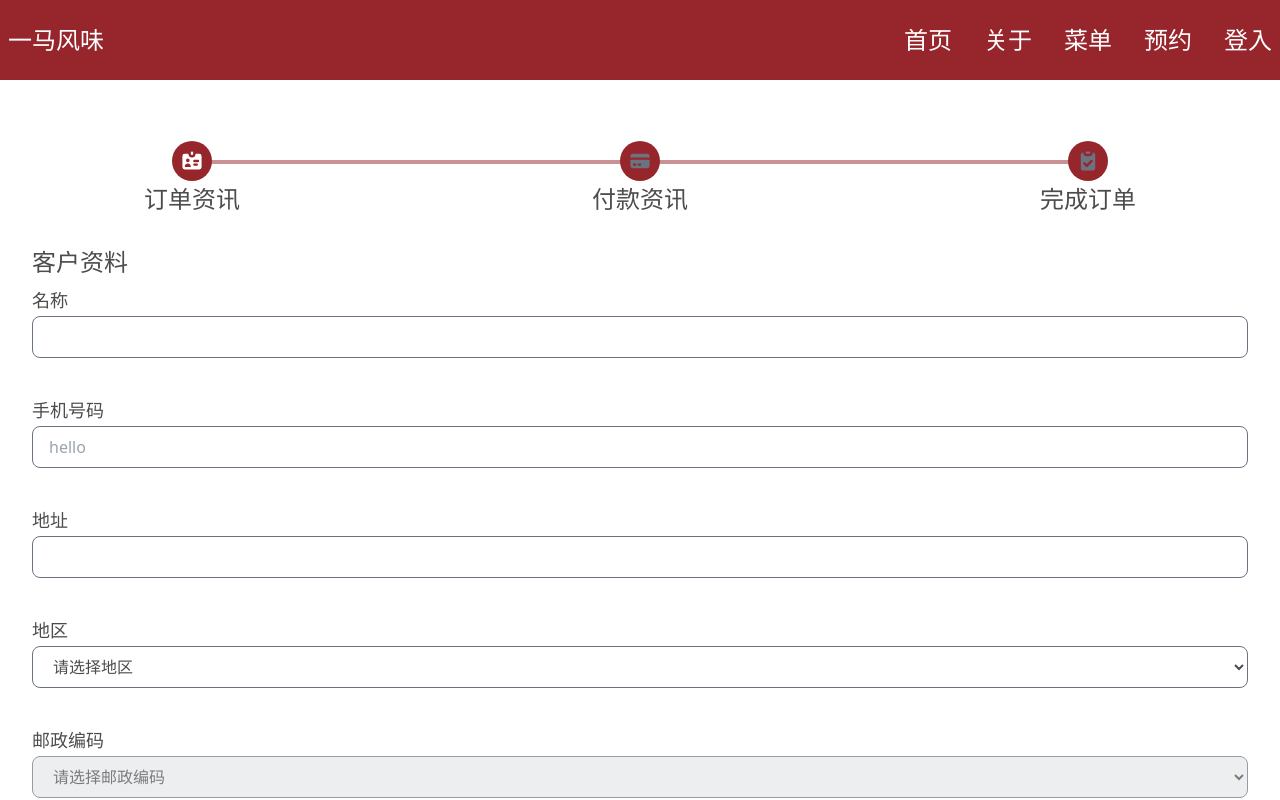
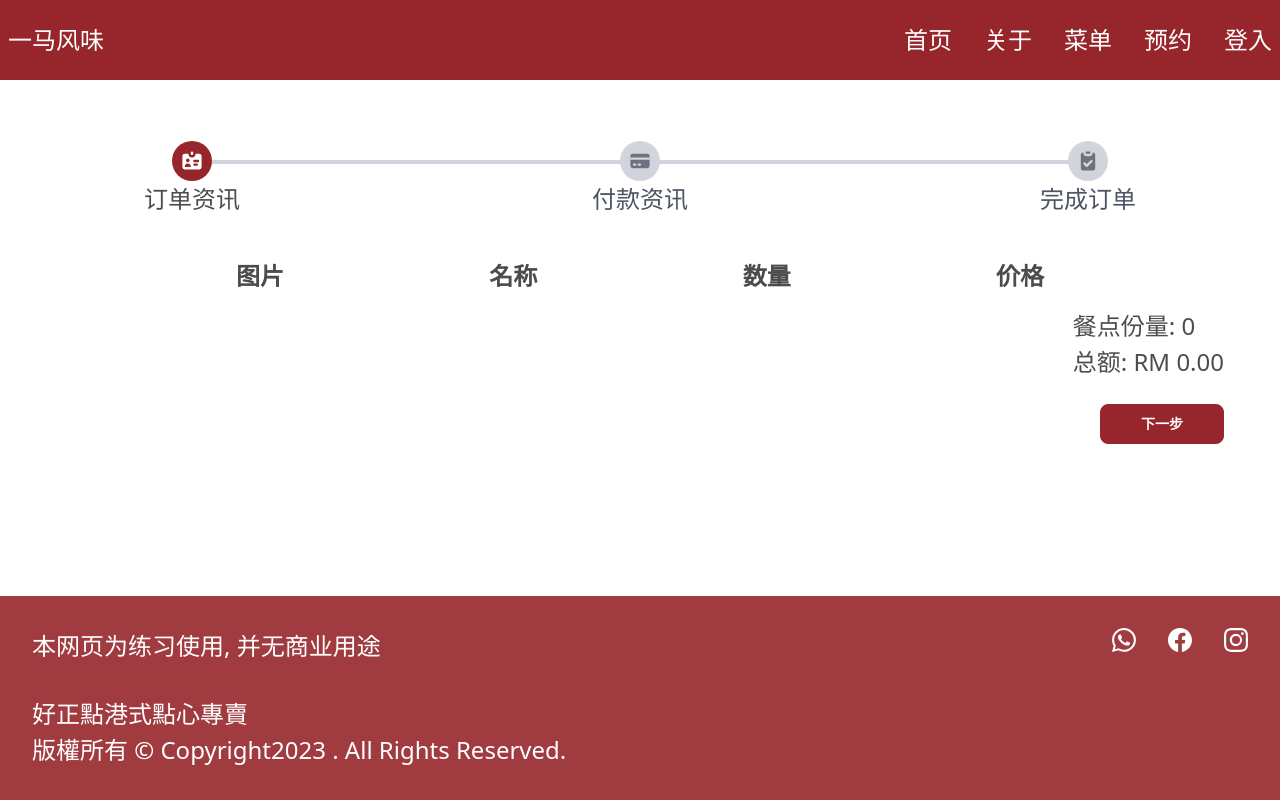
Before and after one commit to SecYJ/react-restaurant, a React (Vite) app: page /checkout in a window 1280 px wide. Shown: the top 800 px of the page. Built offline with nearby package versions, Linux system fonts and the light colour scheme.

Commit message:
Fixed filterOperationDay on calendar and shalow animate width on the step nav

```diff
--- a/package.json
+++ b/package.json
@@ -12,8 +12,10 @@
         "@tanstack/react-query": "^4.28.0",
         "@tanstack/react-query-devtools": "^4.28.0",
         "axios": "^1.3.4",
+        "date-fns": "^2.29.3",
         "framer-motion": "^10.9.1",
         "react": "^18.2.0",
+        "react-datepicker": "^4.11.0",
         "react-dom": "^18.2.0",
         "react-hook-form": "^7.43.8",
         "react-icons": "^4.7.1",
--- a/src/components/MultiStepForm/DetailsForm.jsx
+++ b/src/components/MultiStepForm/DetailsForm.jsx
@@ -1,10 +1,13 @@
-import { useCallback } from "react";
+import { useCallback, useEffect, useState } from "react";
 import { useForm } from "react-hook-form";
+import { getDay, getHours, getMinutes, setDay, setHours } from "date-fns/esm";
+import DatePicker from "react-datepicker";
+import "react-datepicker/dist/react-datepicker.css";
 import Button from "../Button";
 import { POSTCODE_LISTS } from "../../constants/postcodeStateList";
 import { error, inputStyles } from "./formStyles";
 
-const DetailsForm = ({ onNextClick }) => {
+const DetailsForm = ({ onNextClick, onStepChange }) => {
     const {
         register,
         formState: { errors },
@@ -12,7 +15,12 @@ const DetailsForm = ({ onNextClick }) => {
         watch,
     } = useForm();
 
+    const [startDate, setStartDate] = useState(new Date());
+
     const watchArea = watch("area");
+    const watchDelivery = watch("delivery-select");
+
+    console.log(watchDelivery);
 
     const areaAvailability = watchArea
         ? POSTCODE_LISTS.find((a) => a.name === watchArea)
@@ -33,14 +41,61 @@ const DetailsForm = ({ onNextClick }) => {
         // e.preventDefault();
     };
 
+    const filterOperationHours = (time) => {
+        // console.log(isBefore(new Date(), time));
+        // console.log(getHours(time));
+        const currentDate = new Date();
+        // const hours = getHours(time);
+        // console.log(hours);
+
+        // const year = getYear(time);
+        // const month = getMonth(time)
+
+        // const t = setHours(new Date(format(time, "YYYY,")));
+        // const startHours = setHours(new Date())
+
+        console.log(getHours(time), getMinutes(time));
+        const hours = getHours(time);
+
+        // return (
+        //     hours >= 6 && hours <= 13 && hours > 6 && getMinutes(time) === 30
+        // );
+
+        // TODO: fix later, got bugs here
         return (
-        <div>
+            (hours === 6 && getMinutes(time) === 30) ||
+            (hours > 6 && hours <= 13) ||
+            currentDate.getTime() > time.getTime()
+        );
+
+        // NOTE: turn below on if later wnat to recover
+        // return time > 6 && hours < 13;
+        // const selectedDate = new Date(time);
+        // const afterFiveMinutes = setMinutes(new Date(), 31);
+        // console.log(afterFiveMinutes);
+        // return currentDate.getTime() < selectedDate.getTime();
+        // return (
+        //     currentDate.getTime() < selectedDate.getTime()
+        // currentDate.getTime() < new Date(afterFiveMinutes).getTime()
+        // );
+    };
+
+    const filterOperationDay = (date) => {
+        const day = getDay(date);
+        const currentTime = new Date().getTime();
+        const weekTime = setDay(new Date(), 7);
+
+        return (
+            day !== 1 &&
+            currentTime < date.getTime() &&
+            date.getTime() < weekTime.getTime()
+        );
+    };
+
+    return (
+        <div className="mx-auto max-w-4xl">
             <h1>客户资料</h1>
-            <form
-                // className="mt-8 grid grid-cols-2 gap-10"
-                className="space-y-8"
-                onSubmit={handleSubmit(submit)}
-            >
+            <form className="space-y-8" onSubmit={handleSubmit(submit)}>
                 <div className="">
                     <label htmlFor="username" className="text-lg">
                         名称
@@ -81,10 +136,34 @@ const DetailsForm = ({ onNextClick }) => {
                     )}
                 </div>
 
-                <div className="col-span-full">
-                    <label className="text-lg">地址</label>
+                <div>
+                    <label htmlFor="delivery-select" className="text-lg">
+                        选择配送方式
+                    </label>
+                    <select
+                        {...register("delivery-select")}
+                        id="delivery-select"
+                        className={`${inputStyles} bg-transparent`}
+                    >
+                        <option value="">请选择配送方式</option>
+                        <option value="pickup">自取</option>
+                        <option
+                            value="delivery"
+                            title="(总额超过 RM 15) 免运费"
+                        >
+                            外卖服务
+                        </option>
+                    </select>
+                </div>
+
+                {watchDelivery === "delivery" && (
+                    <div>
+                        <label className="text-lg" htmlFor="address">
+                            地址
+                        </label>
                         <input
                             type="text"
+                            id="address"
                             {...register("address", {
                                 required: {
                                     value: true,
@@ -97,7 +176,9 @@ const DetailsForm = ({ onNextClick }) => {
                             <p className={error}>{errors.address.message}</p>
                         )}
                     </div>
-                <div className="">
+                )}
+                {watchDelivery === "delivery" && (
+                    <div>
                         <label htmlFor="area" className="text-lg">
                             地区
                         </label>
@@ -123,7 +204,9 @@ const DetailsForm = ({ onNextClick }) => {
                             <p className={error}>{errors.area.message}</p>
                         )}
                     </div>
-                <div className="">
+                )}
+                {watchDelivery === "delivery" && (
+                    <div>
                         <label htmlFor="area" className="text-lg">
                             邮政编码
                         </label>
@@ -154,27 +237,29 @@ const DetailsForm = ({ onNextClick }) => {
                             <p className={error}>{errors.postcode.message}</p>
                         )}
                     </div>
-
-                <Button outline className="w-full">
-                    下一步
+                )}
+                <div>
+                    <DatePicker
+                        className="border border-gray-300"
+                        showTimeSelect
+                        filterTime={filterOperationHours}
+                        filterDate={filterOperationDay}
+                        selected={startDate}
+                        onChange={(date) => setStartDate(date)}
+                        dateFormat="dd/MM/yyyy h:mm aa"
+                        // maxDate={addDays(new Date(), 7)}
+                        // minDate={subDays(new Date(), 0)}
+                    />
+                </div>
+                <div className="flex justify-between">
+                    <Button outline onClick={() => onStepChange(0)}>
+                        返回
                     </Button>
+                    <Button onClick={() => onStepChange(2)}>下一步</Button>
+                </div>
             </form>
         </div>
     );
 };
 
 export default DetailsForm;
-
-/*
-    Use a variable to control the transition of horizontal angle.
-    const [step, setStep] = useState(0)
-
-    My idea be like =
-    AnimatePrecense start
-        component 1
-        component 2
-        component 3
-    AnimatePrecense end
-
-
-*/
--- a/src/components/MultiStepForm/MultiStepForm.jsx
+++ b/src/components/MultiStepForm/MultiStepForm.jsx
@@ -15,22 +15,24 @@ import OrderOverviewTable from "./OrderOverviewTable";
 
 const MultiStepForm = () => {
     const { cart } = useCartCtx();
-    const [step, setStep] = useState(1);
+    const [step, setStep] = useState(0);
 
     return (
         <div className="container my-20">
-            <MultiStepNav />
-            <div
-                className="mx-auto mt-20"
-                // <div className="mt-20 grid grid-cols-[1fr_25%] gap-8"
-            >
-                {/* <OrderOverviewTable /> */}
-                <DetailsForm />
+            <MultiStepNav step={step} />
+            <motion.div className="mx-auto mt-20">
+                {step === 0 ? (
+                    <OrderOverviewTable onStepChange={setStep} />
+                ) : step === 1 ? (
+                    <DetailsForm onStepChange={setStep} />
+                ) : (
+                    <Success />
+                )}
                 {/* <div className="relative max-h-[700px] overflow-auto pr-3 [scrollbar-width:thin]">
 
                     {cart.length > 0 && <FormCartTotal />}
                 </div> */}
-            </div>
+            </motion.div>
         </div>
     );
 };
--- a/src/components/MultiStepForm/MultiStepNav.jsx
+++ b/src/components/MultiStepForm/MultiStepNav.jsx
@@ -1,8 +1,16 @@
+import { useEffect } from "react";
 import { stepOneSvg, stepThreeSvg, stepTwoSvg } from "./formStyles";
 
-const MultipleStepNav = () => {
+const MultipleStepNav = ({ step }) => {
     return (
-        <div className="relative mx-auto h-1 max-w-4xl bg-primary/50">
+        <div className="relative mx-auto h-1 max-w-4xl bg-gray-300">
+            <div
+                className="absolute top-0 left-0 h-1 bg-primary transition-all"
+                style={{
+                    width: Math.floor((100 / 2) * step) + "%",
+                    // width: 100,
+                }}
+            />
             <ul className="flex -translate-y-1/4 justify-between">
                 <li className="grid -translate-x-1/2 justify-items-center">
                     <div className="grid h-10 w-10 place-items-center rounded-full bg-primary text-white">
@@ -11,16 +19,24 @@ const MultipleStepNav = () => {
                     <p>订单资讯</p>
                 </li>
                 <li className="grid justify-items-center">
-                    <div className="grid h-10 w-10 place-items-center rounded-full bg-primary text-white">
+                    <div
+                        className={`${
+                            step >= 1 ? "bg-primary" : "bg-gray-300"
+                        } grid h-10 w-10 place-items-center rounded-full text-white`}
+                    >
                         {stepTwoSvg}
                     </div>
-                    <p>付款资讯</p>
+                    <p className="text-gray-600">付款资讯</p>
                 </li>
                 <li className="grid translate-x-1/2 justify-items-center">
-                    <div className="grid h-10 w-10 place-items-center rounded-full bg-primary text-white">
+                    <div
+                        className={`${
+                            step >= 2 ? "bg-primary" : "bg-gray-300"
+                        } grid h-10 w-10 place-items-center rounded-full text-white`}
+                    >
                         {stepThreeSvg}
                     </div>
-                    <p>完成订单</p>
+                    <p className="text-gray-600">完成订单</p>
                 </li>
             </ul>
         </div>
--- a/src/components/MultiStepForm/OrderOverviewTable.jsx
+++ b/src/components/MultiStepForm/OrderOverviewTable.jsx
@@ -2,7 +2,7 @@ import { useCartCtx } from "../../contexts/CartCtx";
 import Button from "../Button";
 import CartButton from "../cart/CartButton";
 
-const OrderOverviewTable = () => {
+const OrderOverviewTable = ({ onStepChange }) => {
     const { cart, totalUnits, totalAmount, updateCartItem, deleteCartItem } =
         useCartCtx();
 
@@ -74,7 +74,7 @@ const OrderOverviewTable = () => {
                                         />
                                     </div>
                                 </td>
-                                <td>{orderQty * price}</td>
+                                <td>{(orderQty * price).toFixed(2)}</td>
                                 <td>
                                     <Button
                                         outline
@@ -88,14 +88,19 @@ const OrderOverviewTable = () => {
                     })}
                 </tbody>
             </table>
-            <div className="mr-6 mt-20 flex items-center justify-between">
-                <div>
-                    <p>餐点份量: {totalUnits}</p>
-                    <p>总额: RM {totalAmount}</p>
+            <div className="mr-6 flex items-center justify-end">
+                <div className="flex flex-col items-end">
+                    <div>
+                        <p>餐点份量: {totalUnits}</p>
+                        <p>总额: RM {totalAmount.toFixed(2)}</p>
+                    </div>
+                    <Button
+                        className="mt-6 px-10"
+                        onClick={() => onStepChange(1)}
+                    >
+                        下一步
+                    </Button>
                 </div>
-                <Button outline className="px-10">
-                    下一步
-                </Button>
             </div>
         </div>
     );
--- a/src/components/cart/Cart.jsx
+++ b/src/components/cart/Cart.jsx
@@ -28,10 +28,7 @@ const Cart = () => {
                             <CartHeader />
                             <div className="mt-8">
                                 {cart.length > 0 ? (
-                                    <ul
-                                        role="list"
-                                        className="-my-6 divide-y divide-gray-200"
-                                    >
+                                    <ul className="-my-6 divide-y divide-gray-200">
                                         {cart.map((c) => (
                                             <CartItem key={c.id} {...c} />
                                         ))}
```
Also changed, not shown: src/components/cart/CartFooter.jsx (+9 -12 lines), 1 other file (tests, documents, lock files or other folders). Lines whose indentation alone changed are shown as unchanged.
